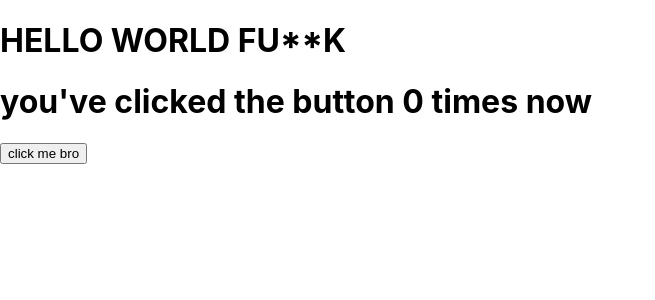
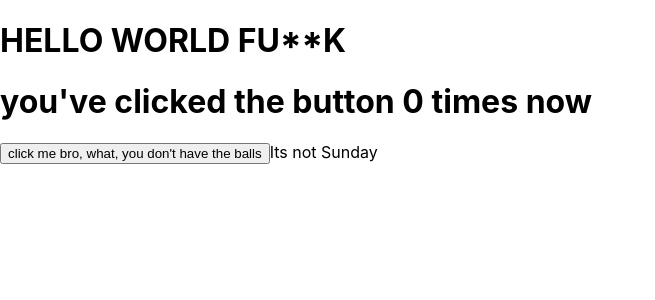
Before and after one commit to TORY-SKY/idan-react, a React (Create React App) app: page / in a window 1280 px wide. Shown: the top 300 px of the page, without its empty margins (0-655 px from the left). Built offline with nearby package versions, Linux system fonts and the light colour scheme.

Commit message:
day 16 of learning react

```diff
--- a/src/App.js
+++ b/src/App.js
@@ -5,12 +5,24 @@ import './App.css';
 //import{LoginContext} from './Context/LoginContext'
 import Counter from './component/useState.js'
 
+   function DontPlay(){
+
+    let DDate = new Date();
+    const ToDay = DDate.getDay();
+    switch(ToDay){
+      case 1:
+        return 'Its Monday bro';
+        default:
+         return 'Its not Sunday';
+    }
+   }
+
 function App() {
-
    return <>
    <h1>HELLO WORLD FU**K</h1>
 
    <Counter />
+   <DontPlay />
 
 
    </>
--- a/src/component/useState.js
+++ b/src/component/useState.js
@@ -1,13 +1,19 @@
 
 import React, { useState } from 'react'
+
+
+
 const Counter = ()=>{
     const [count, setState] = useState(0);
     const countIncrease = ()=>{
         setState(count+ 1)
+        alert('now thats what im talking about');
+        alert('same way you just pressed that button, go talk to that girl with same energy');
     }
     return <>
        <h1>you've clicked the button {count} times now</h1>
-       <button onClick={countIncrease}>click me bro</button>
+       <button onClick={countIncrease}>click me bro, what, you don't have the balls</button>
+
     </>
    };
 export default Counter;
```
